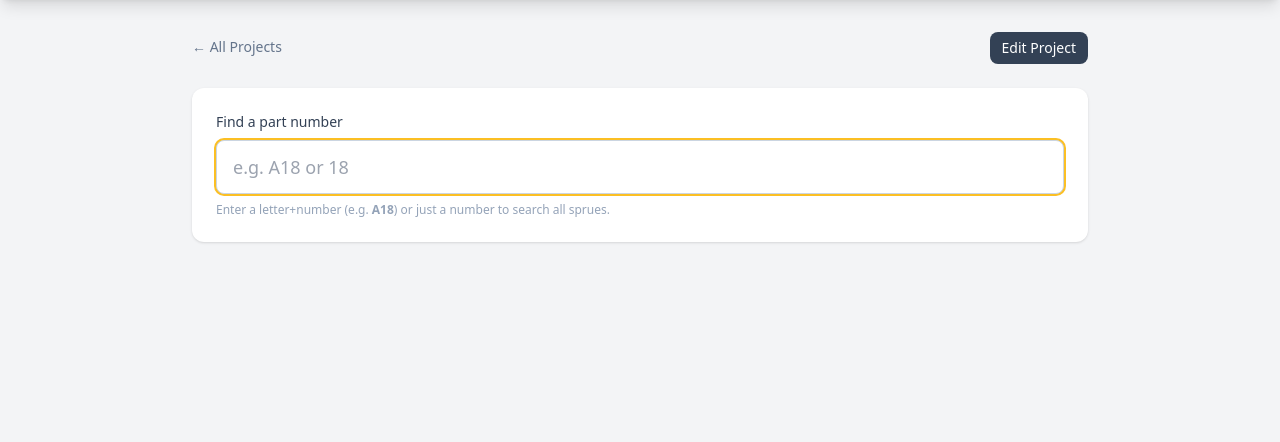
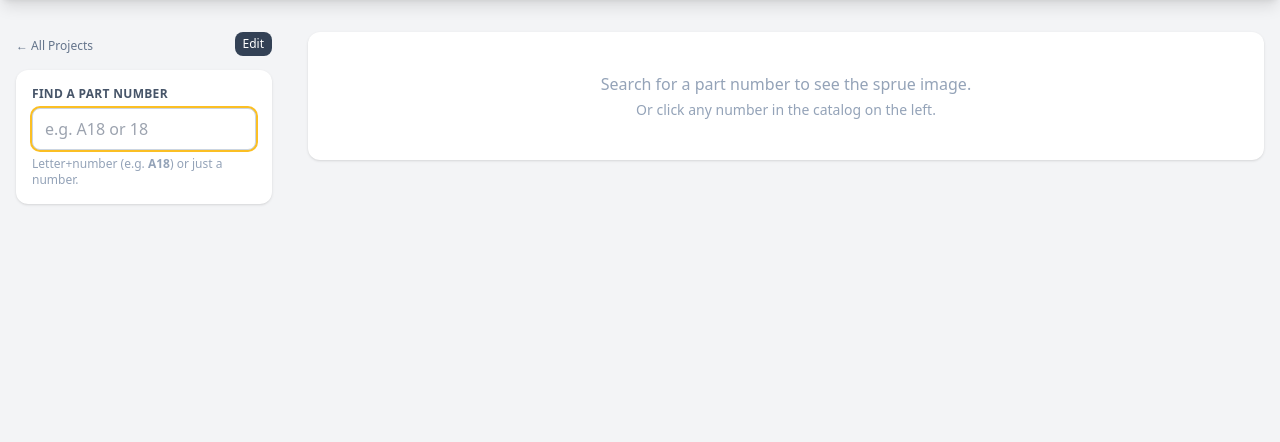
Before and after one commit to oxivanisher/PySprueFinder, a FastAPI app: template app/templates/project_view.html in a window 1280 px wide. Shown: the part 52-494 px from the top of the page. Run offline with FastAPI, Linux system fonts and the light colour scheme; the template is opened without the code that fills it, so the values that code supplies are empty; the visitor is signed in with stand-in values (Sample User, id 1); some libraries are stand-ins or nearby versions.

Commit message:
updates for UI

```diff
--- a/app/static/js/search.js
+++ b/app/static/js/search.js
@@ -2,14 +2,16 @@
   const input = document.getElementById('search-input');
   const resultsDiv = document.getElementById('search-results');
   const noResults = document.getElementById('no-results');
+  const placeholder = document.getElementById('search-placeholder');
   let debounceTimer = null;
   let selectTimer = null;
 
   // Called by number chip buttons in the catalog section
-  window.quickSearch = function(q) {
+  window.quickSearch = async function(q) {
     input.value = q;
     input.focus();
-    fetchResults(q);
+    await fetchResults(q);
+    resultsDiv.firstElementChild?.scrollIntoView({ behavior: 'smooth', block: 'start' });
   };
 
   input.addEventListener('input', () => {
@@ -19,8 +21,10 @@
     if (!q) {
       resultsDiv.innerHTML = '';
       noResults.classList.add('hidden');
+      placeholder && placeholder.classList.remove('hidden');
       return;
     }
+    placeholder && placeholder.classList.add('hidden');
     debounceTimer = setTimeout(() => fetchResults(q), 300);
     selectTimer = setTimeout(() => input.select(), 2000);
   });
@@ -31,6 +35,7 @@
       if (!res.ok) return;
       const data = await res.json();
       renderResults(data);
+      resultsDiv.firstElementChild?.scrollIntoView({ behavior: 'smooth', block: 'start' });
     } catch (e) {
       console.error('Search error:', e);
     }
--- a/app/templates/project_view.html
+++ b/app/templates/project_view.html
@@ -2,58 +2,60 @@
 {% block title %}{{ project.name }} — PySprueFinder{% endblock %}
 
 {% block content %}
-<div class="max-w-4xl mx-auto">
-  <div class="flex items-center justify-between mb-6">
-    <div>
-      <a href="/" class="text-sm text-slate-500 hover:text-amber-500">&larr; All Projects</a>
-      <h1 class="text-3xl font-bold text-slate-800 mt-1">{{ project.name }}</h1>
+<div class="flex gap-5 items-start -mx-4 px-0">
+
+  <!-- ── Left sticky panel ── -->
+  <div class="w-72 flex-shrink-0 sticky top-4 flex flex-col px-4"
+       style="max-height: calc(100vh - 2rem)">
+
+    <!-- Project title -->
+    <div class="flex items-start justify-between mb-3 flex-shrink-0">
+      <div class="min-w-0">
+        <a href="/" class="text-xs text-slate-500 hover:text-amber-500">&larr; All Projects</a>
+        <h1 class="text-xl font-bold text-slate-800 mt-0.5 leading-tight">{{ project.name }}</h1>
       </div>
       {% if request.session.get('is_admin') %}
         <a href="/admin/projects/{{ project.id }}"
-         class="px-3 py-1.5 bg-slate-700 text-white text-sm rounded-lg hover:bg-slate-600">
-        Edit Project
+           class="ml-2 flex-shrink-0 px-2 py-1 bg-slate-700 text-white text-xs rounded-lg hover:bg-slate-600">
+          Edit
         </a>
       {% endif %}
     </div>
 
     <!-- Search -->
-  <div class="bg-white rounded-xl shadow p-6 mb-6">
-    <label class="block text-sm font-medium text-slate-700 mb-2">Find a part number</label>
+    <div class="bg-white rounded-xl shadow p-4 mb-3 flex-shrink-0">
+      <label class="block text-xs font-semibold text-slate-600 uppercase tracking-wide mb-1.5">
+        Find a part number
+      </label>
       <input
         type="text"
         id="search-input"
         placeholder="e.g. A18 or 18"
-      class="w-full px-4 py-3 text-lg border border-slate-300 rounded-lg focus:outline-none focus:ring-2 focus:ring-amber-400"
+        class="w-full px-3 py-2 border border-slate-300 rounded-lg focus:outline-none focus:ring-2 focus:ring-amber-400 text-base"
         autocomplete="off"
         autofocus
       >
-    <p class="text-xs text-slate-400 mt-2">
-      Enter a letter+number (e.g. <strong>A18</strong>) or just a number to search all sprues.
+      <p class="text-xs text-slate-400 mt-1.5">
+        Letter+number (e.g. <strong>A18</strong>) or just a number.
       </p>
     </div>
 
-  <!-- Results -->
-  <div id="search-results" class="space-y-6 mb-8"></div>
-  <div id="no-results" class="hidden bg-white rounded-xl shadow p-8 text-center text-slate-500 mb-8">
-    No parts found matching your search.
-  </div>
-
-  <!-- Number catalog -->
+    <!-- Browse catalog — scrollable within panel -->
     {% if catalog %}
-    <div class="bg-white rounded-xl shadow p-5">
-      <h2 class="text-sm font-semibold text-slate-600 uppercase tracking-wide mb-4">Browse All Parts</h2>
-      <div class="space-y-4">
+      <div class="bg-white rounded-xl shadow p-4 flex-1 overflow-y-auto min-h-0">
+        <h2 class="text-xs font-semibold text-slate-500 uppercase tracking-wide mb-3">Browse All Parts</h2>
+        <div class="space-y-3">
           {% for entry in catalog %}
             <div>
-            <div class="text-xs font-semibold text-slate-500 mb-1.5">
+              <div class="text-xs font-semibold text-slate-500 mb-1">
                 Sprue {{ entry.letter }}{% if entry.name %} — {{ entry.name }}{% endif %}
-              <span class="font-normal text-slate-400">({{ entry.numbers | length }} parts)</span>
+                <span class="font-normal text-slate-400">({{ entry.numbers | length }})</span>
               </div>
-            <div class="flex flex-wrap gap-1.5">
+              <div class="flex flex-wrap gap-1">
                 {% for num in entry.numbers %}
                   <button
                     onclick="quickSearch('{{ entry.letter }}{{ num }}')"
-                  class="px-2 py-0.5 text-xs font-mono font-semibold rounded bg-slate-100 text-slate-700 hover:bg-amber-400 hover:text-white transition-colors">
+                    class="px-1.5 py-0.5 text-xs font-mono font-semibold rounded bg-slate-100 text-slate-700 hover:bg-amber-400 hover:text-white transition-colors">
                     {{ num }}
                   </button>
                 {% endfor %}
@@ -63,6 +65,21 @@
         </div>
       </div>
     {% endif %}
+
+  </div>
+
+  <!-- ── Right results area ── -->
+  <div class="flex-1 min-w-0 pr-4">
+    <div id="search-results" class="space-y-6"></div>
+    <div id="no-results" class="hidden bg-white rounded-xl shadow p-8 text-center text-slate-500">
+      No parts found matching your search.
+    </div>
+    <div id="search-placeholder" class="bg-white rounded-xl shadow p-10 text-center text-slate-400">
+      <p class="text-base">Search for a part number to see the sprue image.</p>
+      <p class="text-sm mt-1">Or click any number in the catalog on the left.</p>
+    </div>
+  </div>
+
 </div>
 {% endblock %}
 
```
Lines whose indentation alone changed are shown as unchanged.
